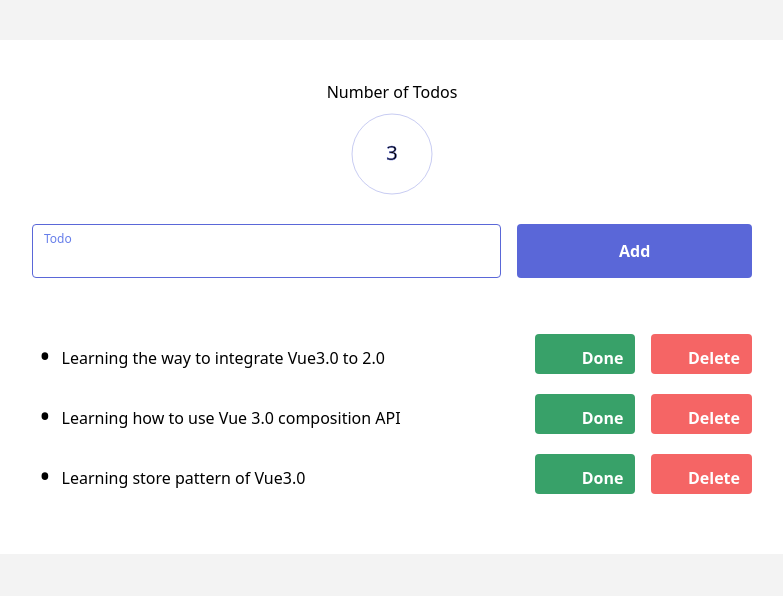
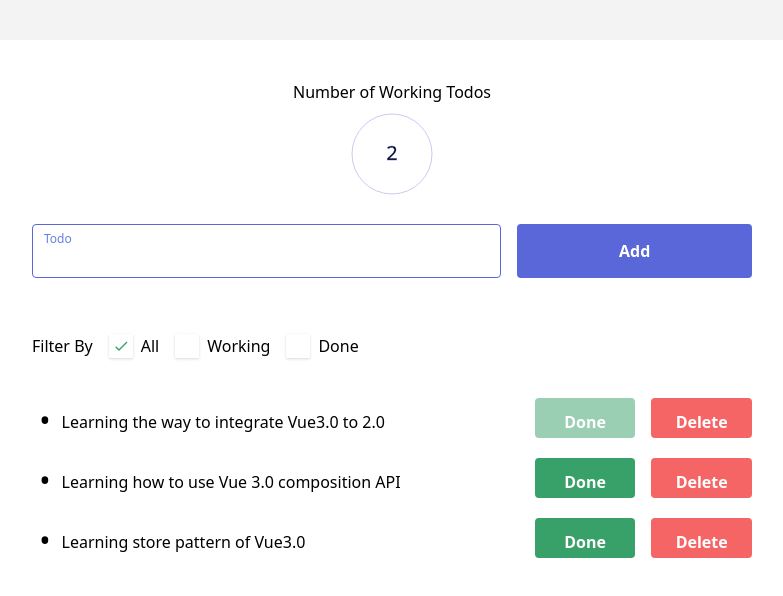
Before and after one commit to egurinko/vue3.0-composition-api-demo, a Vue app: page / in a window 1280 px wide. Shown: the top 596 px of the page, without its empty margins (248-1031 px from the left). Built offline with nearby package versions, Linux system fonts and the light colour scheme.

Commit message:
create filter fucntion

```diff
--- a/src/pages/List.vue
+++ b/src/pages/List.vue
@@ -1,7 +1,7 @@
 <template>
   <div class="list-container m-auto my-10 bg-white rounded p-10">
     <div class="text-center">
-      Number of Todos
+      Number of Working Todos
     </div>
     <svg class="m-auto mb-5" viewBox="0 0 500 500" width="100px" height="100px">
       <g id="UrTavla">
@@ -46,25 +46,144 @@
         Add
       </button>
     </div>
+    <div class="flex mb-10">
+      <p class="mr-4">
+        Filter By
+      </p>
+      <label class="custom-label flex mr-4">
+        <div
+          class="bg-white shadow w-6 h-6 p-1 flex justify-center items-center mr-2"
+        >
+          <input
+            type="checkbox"
+            class="hidden"
+            :checked="this.filterBy === 'All'"
+            @click="changeFilterBy('All')"
+          />
+          <svg
+            class="hidden w-4 h-4 text-green-600 pointer-events-none"
+            viewBox="0 0 172 172"
+          >
+            <g
+              fill="none"
+              stroke-width="none"
+              stroke-miterlimit="10"
+              font-family="none"
+              font-weight="none"
+              font-size="none"
+              text-anchor="none"
+              style="mix-blend-mode:normal"
+            >
+              <path d="M0 172V0h172v172z" />
+              <path
+                d="M145.433 37.933L64.5 118.8658 33.7337 88.0996l-10.134 10.1341L64.5 139.1341l91.067-91.067z"
+                fill="currentColor"
+                stroke-width="1"
+              />
+            </g>
+          </svg>
+        </div>
+        <span class="select-none">All</span>
+      </label>
+      <label class="custom-label flex mr-4">
+        <div
+          class="bg-white shadow w-6 h-6 p-1 flex justify-center items-center mr-2"
+        >
+          <input
+            type="checkbox"
+            class="hidden"
+            :checked="this.filterBy === 'Working'"
+            @click="changeFilterBy('Working')"
+          />
+          <svg
+            class="hidden w-4 h-4 text-green-600 pointer-events-none"
+            viewBox="0 0 172 172"
+          >
+            <g
+              fill="none"
+              stroke-width="none"
+              stroke-miterlimit="10"
+              font-family="none"
+              font-weight="none"
+              font-size="none"
+              text-anchor="none"
+              style="mix-blend-mode:normal"
+            >
+              <path d="M0 172V0h172v172z" />
+              <path
+                d="M145.433 37.933L64.5 118.8658 33.7337 88.0996l-10.134 10.1341L64.5 139.1341l91.067-91.067z"
+                fill="currentColor"
+                stroke-width="1"
+              />
+            </g>
+          </svg>
+        </div>
+        <span class="select-none">Working</span>
+      </label>
+      <label class="custom-label flex mr-4">
+        <div
+          class="bg-white shadow w-6 h-6 p-1 flex justify-center items-center mr-2"
+        >
+          <input
+            type="checkbox"
+            class="hidden"
+            :checked="this.filterBy === 'Done'"
+            @click="changeFilterBy('Done')"
+          />
+          <svg
+            class="hidden w-4 h-4 text-green-600 pointer-events-none"
+            viewBox="0 0 172 172"
+          >
+            <g
+              fill="none"
+              stroke-width="none"
+              stroke-miterlimit="10"
+              font-family="none"
+              font-weight="none"
+              font-size="none"
+              text-anchor="none"
+              style="mix-blend-mode:normal"
+            >
+              <path d="M0 172V0h172v172z" />
+              <path
+                d="M145.433 37.933L64.5 118.8658 33.7337 88.0996l-10.134 10.1341L64.5 139.1341l91.067-91.067z"
+                fill="currentColor"
+                stroke-width="1"
+              />
+            </g>
+          </svg>
+        </div>
+        <span class="select-none">Done</span>
+      </label>
+    </div>
 
-    <div class="w-full" v-for="(todo, index) in todos" :key="index">
+    <div class="w-full" v-for="(todo, index) in filteredTodos" :key="index">
       <div class="flex cursor-pointer my-1 hover:bg-blue-lightest rounded">
-        <div class="w-8 h-10 text-center">
+        <div class="w-8 text-center">
           <p class="text-3xl p-0 text-green-dark">&bull;</p>
         </div>
-        <div class="w-4/5 h-10 py-3 px-1">
+        <div class="w-4/5 py-3 px-1">
           <p class="hover:text-blue-dark">
             {{ todo.name }}
           </p>
         </div>
         <button
-          class="w-1/6 h-10 text-right p-3 bg-green-600 hover:bg-blue-dark text-white font-bold rounded ml-4 mb-4"
-          @click="completeTodo"
+          class="button w-1/6 text-center p-3 bg-green-600 hover:bg-blue-dark text-white font-bold rounded ml-4 mb-4"
+          @click="completeTodo(index)"
+          v-if="!todo.completed"
         >
           Done
         </button>
         <button
-          class="w-1/6 h-10 text-right p-3 bg-red-500 hover:bg-blue-dark text-white font-bold rounded ml-4 mb-4"
+          class="button w-1/6 text-center p-3 bg-green-600 hover:bg-blue-dark text-white font-bold rounded ml-4 mb-4 opacity-50 cursor-not-allowed"
+          @click="completeTodo(index)"
+          :disabled="todo.completed"
+          v-if="todo.completed"
+        >
+          Done
+        </button>
+        <button
+          class="button w-1/6 text-center p-3 bg-red-500 hover:bg-blue-dark text-white font-bold rounded ml-4 mb-4"
           @click="deleteTodo(index)"
         >
           Delete
@@ -76,61 +195,73 @@
 
 <script lang="ts">
 import Vue from "vue";
+import todos from "../utils/todos";
 
 export type todo = {
-  id: number;
   name: string;
   completed: boolean;
 };
 
+export type FilterBy = "All" | "Working" | "Done";
+
 export type Data = {
   todos: todo[];
   newTodo: string;
+  filterBy: FilterBy;
 };
 
 export default Vue.extend({
   data: (): Data => ({
-    todos: [
-      {
-        id: 0,
-        name: "Learning the way to integrate Vue3.0 to 2.0",
-        completed: true
-      },
-      {
-        id: 1,
-        name: "Learning how to use Vue 3.0 composition API",
-        completed: false
-      },
-      {
-        id: 2,
-        name: "Learning store pattern of Vue3.0",
-        completed: false
-      }
-    ],
-    newTodo: ""
+    todos: [],
+    newTodo: "",
+    filterBy: "All"
   }),
   computed: {
+    filteredTodos: function() {
+      return this.todos.filter(todo => {
+        if (this.filterBy === "Working") {
+          return todo.completed === false;
+        }
+        if (this.filterBy === "Done") {
+          return todo.completed === true;
+        }
+        return todo;
+      });
+    },
     numOfTodos: function(): number {
-      return this.todos.length;
+      return this.todos.filter(todo => !todo.completed).length;
     }
   },
+  mounted(): void {
+    this.init();
+  },
   methods: {
+    init: function(): void {
+      this.getTodos();
+    },
     addTodo: function(): void {
       this.todos = [
         ...this.todos,
         {
-          id: this.todos.length,
           name: this.newTodo,
           completed: false
         }
       ];
       this.newTodo = "";
     },
-    deleteTodo: function(id: number): void {
-      this.todos = this.todos.filter(todo => todo.id !== id);
+    deleteTodo: function(index: number): void {
+      this.todos = this.todos.filter((todo, i) => i !== index);
     },
-    completeTodo: function(id: number): void {
-      this.todos[id].completed = true;
+    completeTodo: function(index: number): void {
+      this.todos[index].completed = true;
+    },
+    changeFilterBy: function(filterBy: FilterBy): void {
+      this.filterBy = filterBy;
+    },
+    getTodos: function(): void {
+      setTimeout(() => {
+        this.todos = [...todos];
+      }, 1000);
     }
   }
 });
@@ -139,6 +270,12 @@
 <style scoped>
 .list-container {
   max-width: 800px;
+}
+.button {
+  height: 40px;
+}
+.custom-label input:checked + svg {
+  display: block !important;
 }
 .input {
   transition: border 0.2s ease-in-out;
--- /dev/null
+++ b/src/utils/todos.ts
@@ -0,0 +1,14 @@
+export default [
+  {
+    name: "Learning the way to integrate Vue3.0 to 2.0",
+    completed: true
+  },
+  {
+    name: "Learning how to use Vue 3.0 composition API",
+    completed: false
+  },
+  {
+    name: "Learning store pattern of Vue3.0",
+    completed: false
+  }
+];
```
